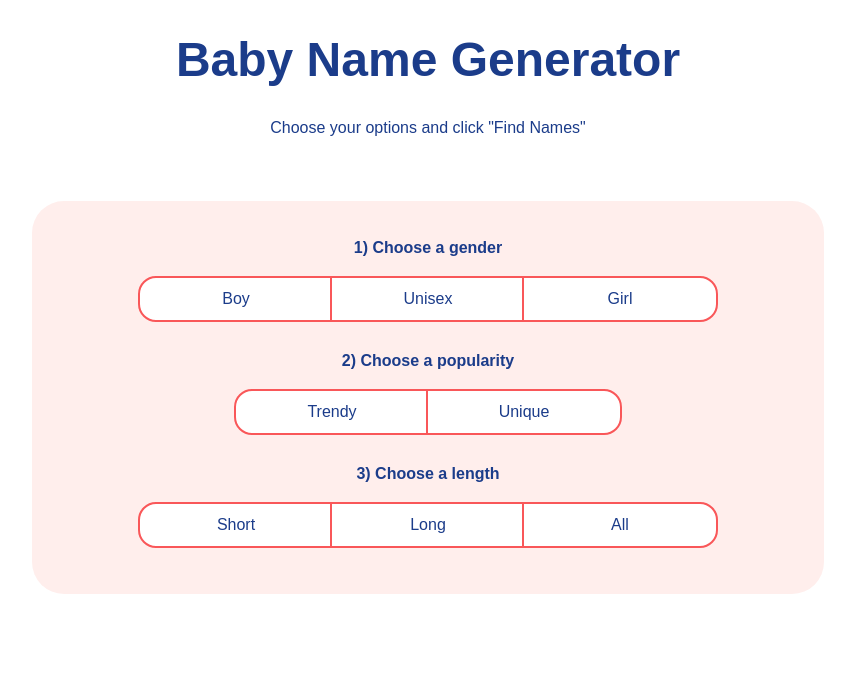
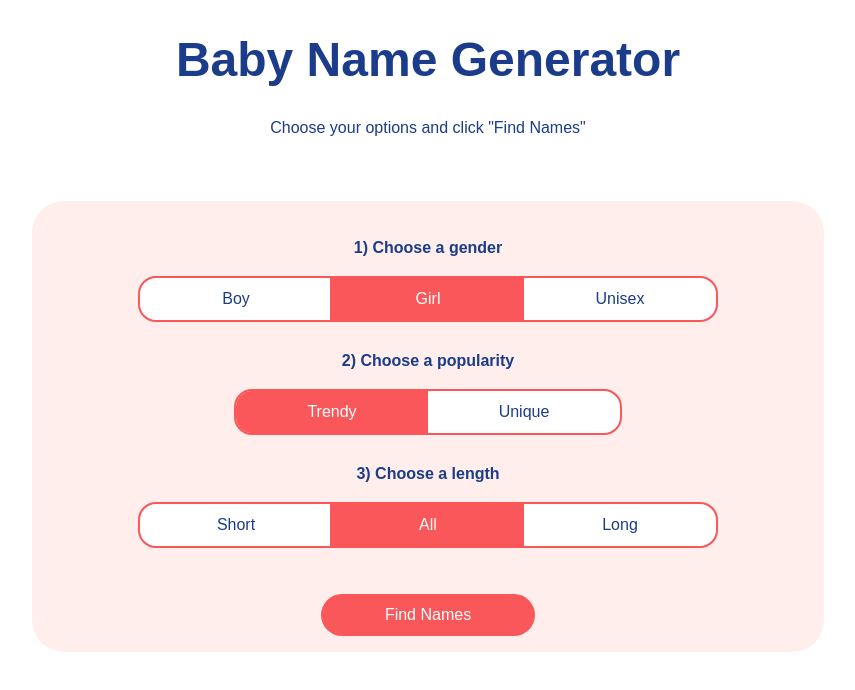
Before and after one commit to fell-lucas/nuxt3-course, a Nuxt app in the folder 01-baby-name-generator/: page / in a window 1280 px wide. Shown: the top 690 px of the page, without its empty margins (212-1067 px from the left). Built offline with nearby package versions, Linux system fonts and the light colour scheme.

Commit message:
Feature/baby name (#1)
* refactor: add enums

* test sign

* test 2

* chore: simple prettier

* refactor: adds new component

* feat: remove name

```diff
--- a/01-baby-name-generator/app.vue
+++ b/01-baby-name-generator/app.vue
@@ -1,39 +1,89 @@
+<script setup lang="ts">
+import { Gender, Popularity, Length, names } from "./data";
+
+interface OptionsState {
+  gender: Gender;
+  popularity: Popularity;
+  length: Length;
+}
+
+const options: OptionsState = reactive({
+  gender: Gender.GIRL,
+  popularity: Popularity.TRENDY,
+  length: Length.ALL,
+});
+
+const selectedNames = ref<string[]>([]);
+
+const computeSelectedNames = () => {
+  const filteredNames = names
+    .filter((name) => name.gender === options.gender)
+    .filter((name) => name.popularity === options.popularity)
+    .filter((name) => {
+      if (options.length === Length.ALL) return true;
+      else return name.length === options.length;
+    });
+  selectedNames.value = filteredNames.map((name) => name.name);
+};
+
+const optionsArray = [
+  {
+    title: "1) Choose a gender",
+    category: "gender",
+    buttons: [Gender.BOY, Gender.GIRL, Gender.UNISEX],
+  },
+  {
+    title: "2) Choose a popularity",
+    category: "popularity",
+    buttons: [Popularity.TRENDY, Popularity.UNIQUE],
+  },
+  {
+    title: "3) Choose a length",
+    category: "length",
+    buttons: [Length.SHORT, Length.ALL, Length.LONG],
+  },
+];
+
+const removeName = (index: number) => {
+  const filteredNames = [...selectedNames.value];
+  filteredNames.splice(index, 1);
+  selectedNames.value = filteredNames;
+};
+</script>
+
 <template>
   <div class="container">
     <h1>Baby Name Generator</h1>
     <p>Choose your options and click "Find Names"</p>
     <div class="options-container">
-      <div class="option-container">
-        <h4>1) Choose a gender</h4>
-        <div class="option-buttons">
-          <button class="option option-left">Boy</button>
-          <button class="option">Unisex</button>
-          <button class="option option-right">Girl</button>
-        </div>
-      </div>
-      <div class="option-container">
-        <h4>2) Choose a popularity</h4>
-        <div class="option-buttons">
-          <button class="option option-left">Trendy</button>
-          <button class="option option-right">Unique</button>
-        </div>
-      </div>
-      <div class="option-container">
-        <h4>3) Choose a length</h4>
-        <div class="option-buttons">
-          <button class="option option-left">Short</button>
-          <button class="option">Long</button>
-          <button class="option option-right">All</button>
-        </div>
-      </div>
+      <Option
+        v-for="option in optionsArray"
+        :key="option.title"
+        :option="option"
+        :state="options"
+      />
+      <button class="primary" @click="computeSelectedNames">Find Names</button>
+    </div>
+    <div class="cards-container">
+      <CardName
+        v-for="(name, index) in selectedNames"
+        :key="name"
+        :name="name"
+        @remove="() => removeName(index)"
+      />
     </div>
   </div>
 </template>
 
 <style scoped>
+.cards-container {
+  display: flex;
+  margin-top: 3rem;
+  flex-wrap: wrap;
+}
 .container {
   font-family: Arial, Helvetica, sans-serif;
-  color: rgb(27,60, 138);
+  color: rgb(27, 60, 138);
   max-width: 50rem;
   margin: 0 auto;
   text-align: center;
@@ -53,27 +103,14 @@ h1 {
   position: relative;
 }
 
-.option-container {
-  margin-bottom: 2rem;
-}
-
-.option {
-  background-color: white;
-  outline: 0.15rem solid rgb(249, 87, 89);
+.primary {
+  background-color: rgb(249, 87, 89);
+  color: white;
+  border-radius: 6.5rem;
   border: none;
-  padding: 0.75rem;
-  width: 12rem;
+  padding: 0.75rem 4rem;
   font-size: 1rem;
-  color: rgb(27, 60, 138);
+  margin-top: 1rem;
   cursor: pointer;
-  font-weight: 200;
-}
-
-.option-left {
-  border-radius: 1rem 0 0 1rem;
-}
-
-.option-right {
-  border-radius: 0 1rem 1rem 0;
 }
 </style>
--- /dev/null
+++ b/01-baby-name-generator/components/Card/Name.vue
@@ -0,0 +1,37 @@
+<script setup lang="ts">
+interface Props {
+  name: string;
+}
+
+defineProps<Props>();
+
+const emit = defineEmits(["remove"]);
+</script>
+
+<template>
+  <div class="card">
+    {{ name }}
+    <p @click="emit('remove')">x</p>
+  </div>
+</template>
+
+<style scoped>
+.card p {
+  position: absolute;
+  top: -28%;
+  left: 94%;
+  cursor: pointer;
+  color: rgba(255, 255, 255, 0.5);
+}
+
+.card {
+  background-color: rgb(27, 60, 138);
+  width: 28%;
+  color: white;
+  border-radius: 1rem;
+  padding: 1rem;
+  margin-right: 0.5rem;
+  margin-bottom: 1rem;
+  position: relative;
+}
+</style>
--- /dev/null
+++ b/01-baby-name-generator/components/Option.vue
@@ -0,0 +1,74 @@
+<script setup lang="ts">
+import { Gender, Length, Popularity } from "~~/data";
+
+interface Props {
+  option: {
+    title: string;
+    category: string;
+    buttons: Gender[] | Popularity[] | Length[];
+  };
+  state: {
+    gender: Gender;
+    popularity: Popularity;
+    length: Length;
+  };
+}
+
+const { option, state } = defineProps<Props>();
+
+const computeButtonClasses = (value, index: number) => {
+  const classNames = [];
+  if (state[option.category] === value) {
+    classNames.push("option-active");
+  }
+  if (index === 0) classNames.push("option-left");
+  if (index === option.buttons.length - 1) classNames.push("option-right");
+  return classNames.join(" ");
+};
+</script>
+
+<template>
+  <div class="option-container">
+    <h4>{{ option.title }}</h4>
+    <button
+      v-for="(value, index) in option.buttons"
+      :key="value"
+      class="option"
+      :class="computeButtonClasses(value, index)"
+      @click="state[option.category] = value"
+    >
+      {{ value }}
+    </button>
+  </div>
+</template>
+
+<style scoped>
+.option-container {
+  margin-bottom: 2rem;
+}
+
+.option {
+  background-color: white;
+  outline: 0.15rem solid rgb(249, 87, 89);
+  border: none;
+  padding: 0.75rem;
+  width: 12rem;
+  font-size: 1rem;
+  color: rgb(27, 60, 138);
+  cursor: pointer;
+  font-weight: 200;
+}
+
+.option-left {
+  border-radius: 1rem 0 0 1rem;
+}
+
+.option-right {
+  border-radius: 0 1rem 1rem 0;
+}
+
+.option-active {
+  background-color: rgb(249, 87, 89);
+  color: white;
+}
+</style>
--- /dev/null
+++ b/01-baby-name-generator/data.ts
@@ -0,0 +1,268 @@
+interface Name {
+  id: number;
+  name: string;
+  gender: Gender;
+  popularity: Popularity;
+  length: Length;
+}
+
+export enum Gender {
+  GIRL = "Girl",
+  BOY = "Boy",
+  UNISEX = "Unisex",
+}
+
+export enum Popularity {
+  TRENDY = "Trendy",
+  UNIQUE = "Unique",
+}
+
+export enum Length {
+  SHORT = "Short",
+  LONG = "Long",
+  ALL = "All",
+}
+export const names: Name[] = [
+  {
+    id: 1,
+    name: "Laith",
+    gender: Gender.BOY,
+    popularity: Popularity.UNIQUE,
+    length: Length.SHORT,
+  },
+  {
+    id: 2,
+    name: "Jake",
+    gender: Gender.BOY,
+    popularity: Popularity.TRENDY,
+    length: Length.SHORT,
+  },
+  {
+    id: 3,
+    name: "Lamelo",
+    gender: Gender.BOY,
+    popularity: Popularity.UNIQUE,
+    length: Length.SHORT,
+  },
+  {
+    id: 4,
+    name: "Abraham",
+    gender: Gender.BOY,
+    popularity: Popularity.TRENDY,
+    length: Length.LONG,
+  },
+  {
+    id: 5,
+    name: "Bartholomew",
+    gender: Gender.BOY,
+    popularity: Popularity.UNIQUE,
+    length: Length.LONG,
+  },
+  {
+    id: 6,
+    name: "Noah",
+    gender: Gender.BOY,
+    popularity: Popularity.TRENDY,
+    length: Length.SHORT,
+  },
+  {
+    id: 7,
+    name: "Benjamin",
+    gender: Gender.BOY,
+    popularity: Popularity.TRENDY,
+    length: Length.LONG,
+  },
+  {
+    id: 8,
+    name: "William",
+    gender: Gender.BOY,
+    popularity: Popularity.TRENDY,
+    length: Length.LONG,
+  },
+  {
+    id: 9,
+    name: "Lucus",
+    gender: Gender.BOY,
+    popularity: Popularity.TRENDY,
+    length: Length.SHORT,
+  },
+  {
+    id: 10,
+    name: "Harrison",
+    gender: Gender.BOY,
+    popularity: Popularity.UNIQUE,
+    length: Length.LONG,
+  },
+  {
+    id: 11,
+    name: "Selma",
+    gender: Gender.BOY,
+    popularity: Popularity.UNIQUE,
+    length: Length.SHORT,
+  },
+  {
+    id: 12,
+    name: "Asher",
+    gender: Gender.BOY,
+    popularity: Popularity.UNIQUE,
+    length: Length.SHORT,
+  },
+  {
+    id: 13,
+    name: "Tucker",
+    gender: Gender.BOY,
+    popularity: Popularity.TRENDY,
+    length: Length.SHORT,
+  },
+
+  {
+    id: 14,
+    name: "Arya",
+    gender: Gender.GIRL,
+    popularity: Popularity.UNIQUE,
+    length: Length.SHORT,
+  },
+  {
+    id: 15,
+    name: "Olivia",
+    gender: Gender.GIRL,
+    popularity: Popularity.TRENDY,
+    length: Length.SHORT,
+  },
+  {
+    id: 16,
+    name: "Fay",
+    gender: Gender.GIRL,
+    popularity: Popularity.UNIQUE,
+    length: Length.SHORT,
+  },
+  {
+    id: 17,
+    name: "Brooklyn",
+    gender: Gender.GIRL,
+    popularity: Popularity.TRENDY,
+    length: Length.LONG,
+  },
+  {
+    id: 18,
+    name: "Genevieve",
+    gender: Gender.GIRL,
+    popularity: Popularity.UNIQUE,
+    length: Length.LONG,
+  },
+  {
+    id: 19,
+    name: "Zoe",
+    gender: Gender.GIRL,
+    popularity: Popularity.TRENDY,
+    length: Length.SHORT,
+  },
+  {
+    id: 20,
+    name: "Valentina",
+    gender: Gender.GIRL,
+    popularity: Popularity.TRENDY,
+    length: Length.LONG,
+  },
+  {
+    id: 21,
+    name: "Josephine",
+    gender: Gender.GIRL,
+    popularity: Popularity.TRENDY,
+    length: Length.LONG,
+  },
+  {
+    id: 22,
+    name: "Maya",
+    gender: Gender.GIRL,
+    popularity: Popularity.TRENDY,
+    length: Length.SHORT,
+  },
+  {
+    id: 23,
+    name: "Everleigh",
+    gender: Gender.GIRL,
+    popularity: Popularity.UNIQUE,
+    length: Length.LONG,
+  },
+  {
+    id: 24,
+    name: "Poppy",
+    gender: Gender.GIRL,
+    popularity: Popularity.UNIQUE,
+    length: Length.SHORT,
+  },
+  {
+    id: 25,
+    name: "Maia",
+    gender: Gender.GIRL,
+    popularity: Popularity.UNIQUE,
+    length: Length.SHORT,
+  },
+  {
+    id: 26,
+    name: "Ivy",
+    gender: Gender.GIRL,
+    popularity: Popularity.TRENDY,
+    length: Length.SHORT,
+  },
+
+  {
+    id: 27,
+    name: "Jude",
+    gender: Gender.UNISEX,
+    popularity: Popularity.UNIQUE,
+    length: Length.SHORT,
+  },
+  {
+    id: 28,
+    name: "Adrian",
+    gender: Gender.UNISEX,
+    popularity: Popularity.TRENDY,
+    length: Length.SHORT,
+  },
+  {
+    id: 29,
+    name: "Sunny",
+    gender: Gender.UNISEX,
+    popularity: Popularity.UNIQUE,
+    length: Length.SHORT,
+  },
+  {
+    id: 30,
+    name: "Channing",
+    gender: Gender.UNISEX,
+    popularity: Popularity.TRENDY,
+    length: Length.LONG,
+  },
+  {
+    id: 31,
+    name: "Tennessee",
+    gender: Gender.UNISEX,
+    popularity: Popularity.UNIQUE,
+    length: Length.LONG,
+  },
+  {
+    id: 32,
+    name: "Dallas",
+    gender: Gender.UNISEX,
+    popularity: Popularity.TRENDY,
+    length: Length.SHORT,
+  },
+
+  {
+    id: 33,
+    name: "Zephyr",
+    gender: Gender.UNISEX,
+    popularity: Popularity.UNIQUE,
+    length: Length.LONG,
+  },
+
+  {
+    id: 34,
+    name: "Teri",
+    gender: Gender.UNISEX,
+    popularity: Popularity.TRENDY,
+    length: Length.SHORT,
+  },
+];
```
Also changed, not shown: 1 other file (tests, documents, lock files or other folders).
